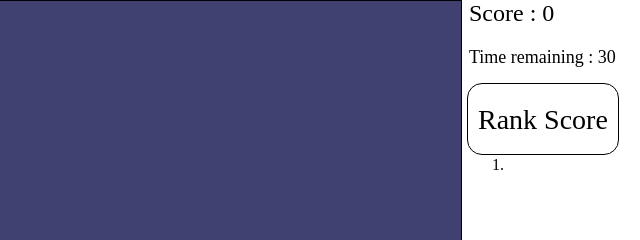
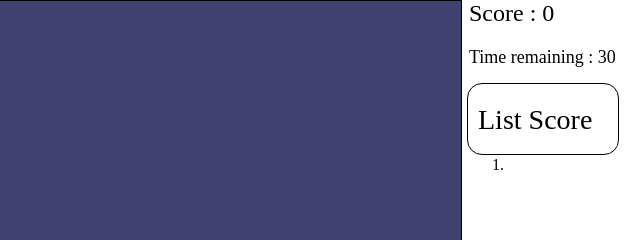
Before and after one commit to vuongtrungkien/casestudy-clicktraining, a plain HTML site: page index.html in a window 1280 px wide. Shown: the top 240 px of the page, 640-1280 px from the left. Drawn offline with Linux system fonts and the light colour scheme.

Commit message:
Revise the name of the element

```diff
--- a/index.html
+++ b/index.html
@@ -21,7 +21,7 @@
 <button type="button" id="start-game"  onclick="startGame()">Start</button>
 </div>
 <div id="display-rank-score">
-    <p>Rank Score</p>
+    <p>List Score</p>
 <ul id="rank-score">
 
 </ul>
```
